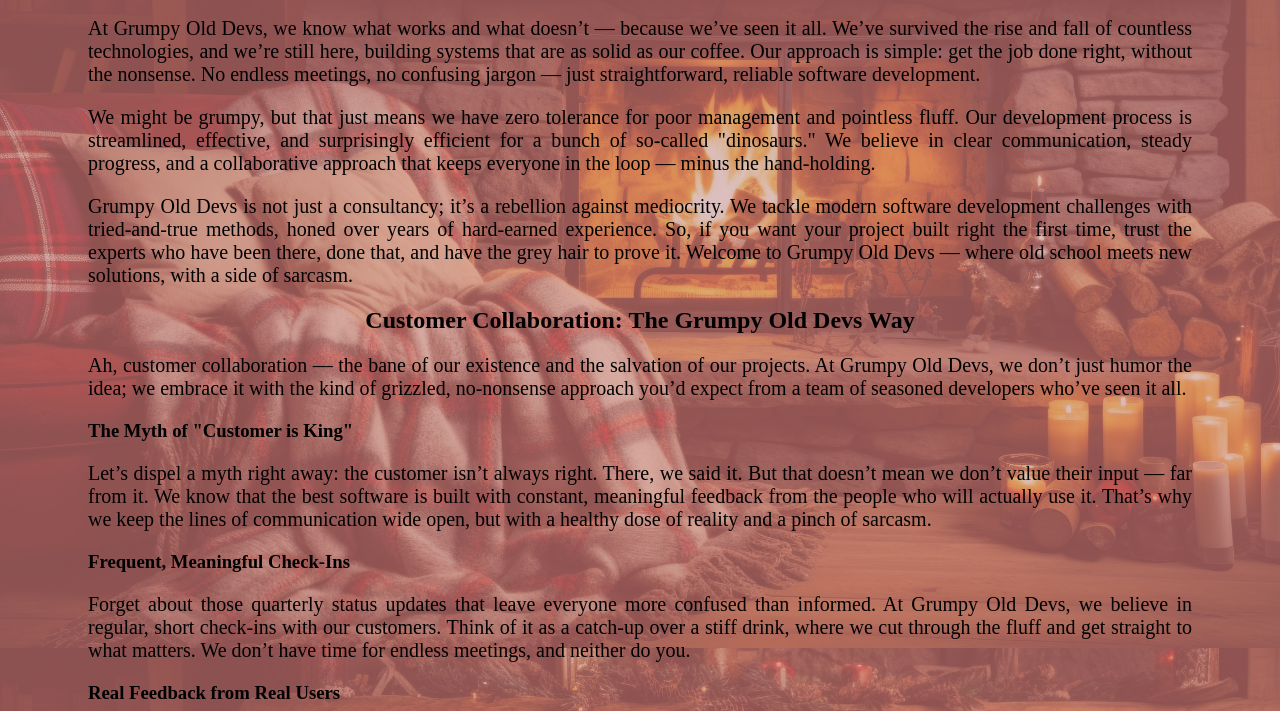
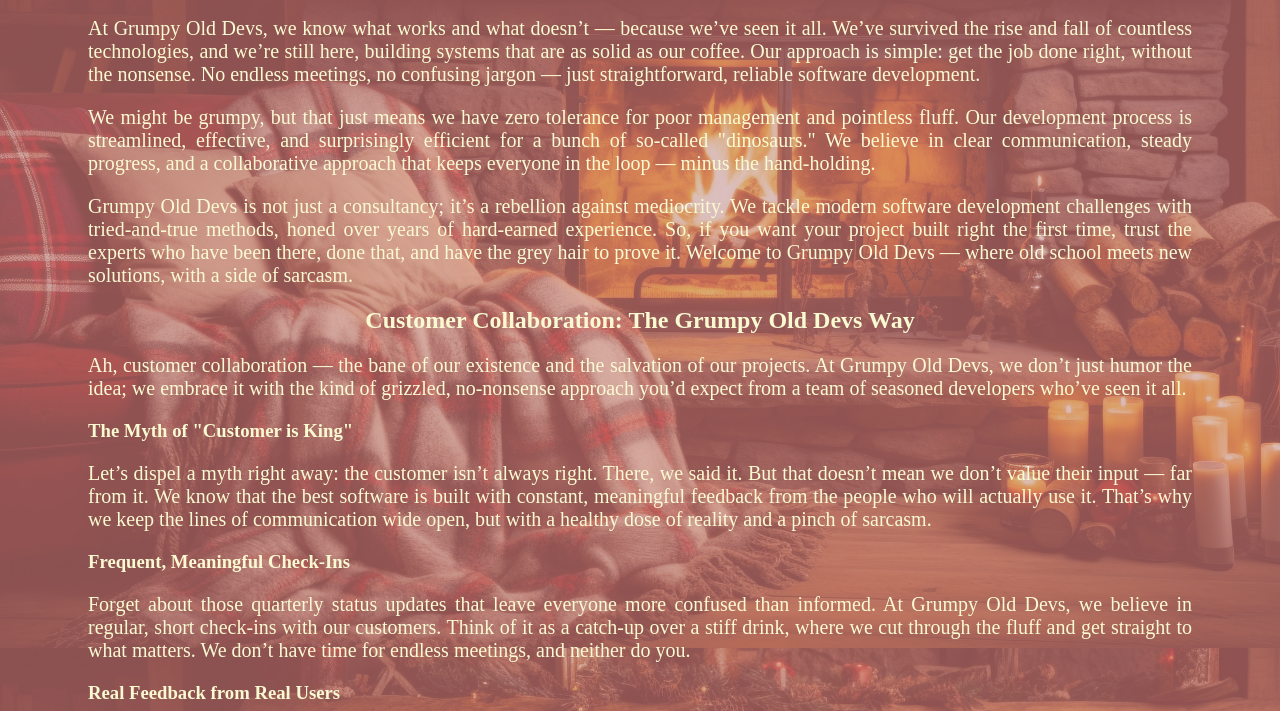
Before and after one commit to grumpy-old-devs/grumpy-old-devs.github.io, a plain HTML site: page index.html in a window 1280 px wide. Shown: the part 152-863 px from the top of the page. Drawn offline with Linux system fonts and the light colour scheme.

Commit message:
Change the foreground color

```diff
--- a/index.html
+++ b/index.html
@@ -5,6 +5,7 @@
 
     <style>
         body {
+          color: lightgoldenrodyellow;
           background-color: rosybrown;
           background-image: url('images/background.jpg');
           background-repeat: no-repeat;
```
